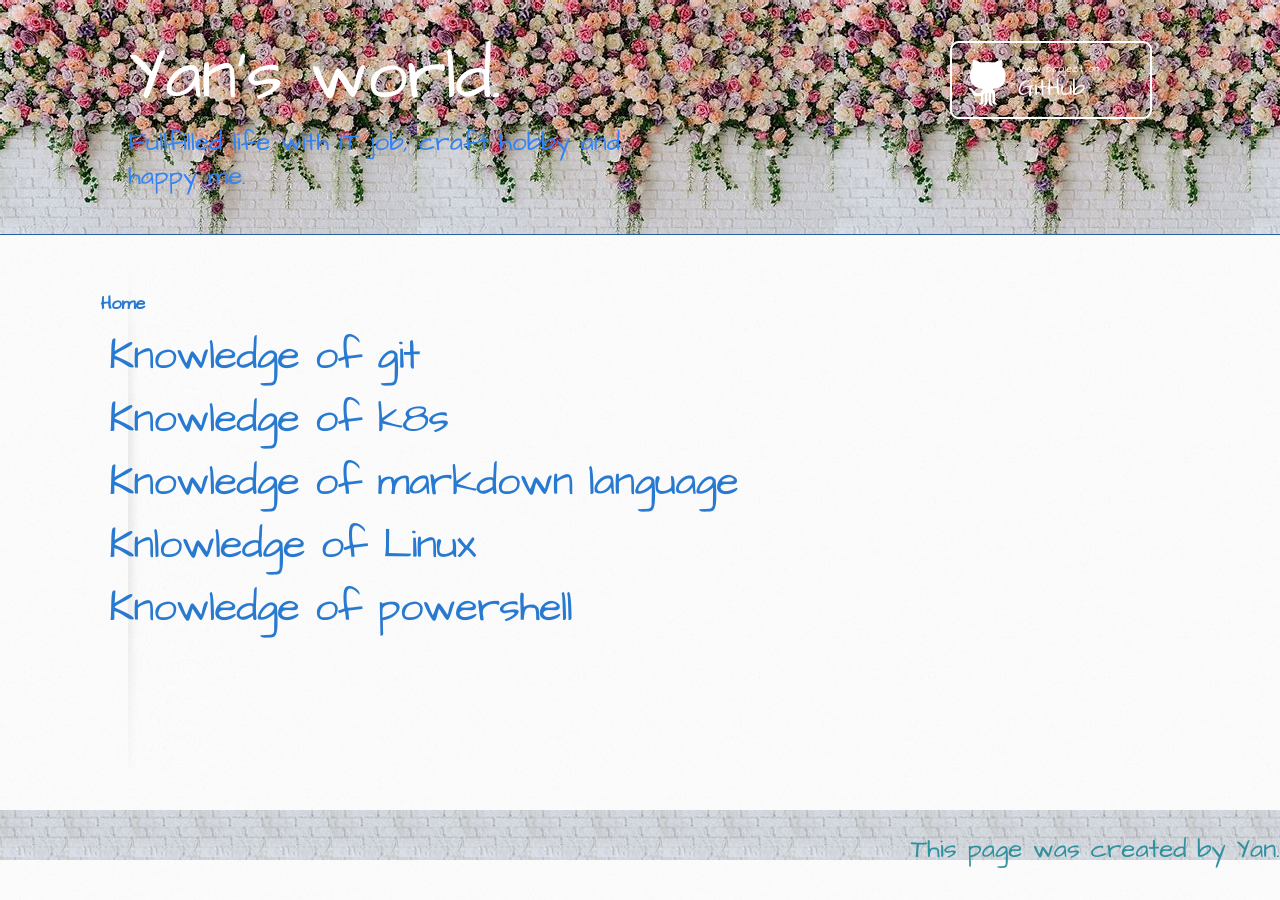
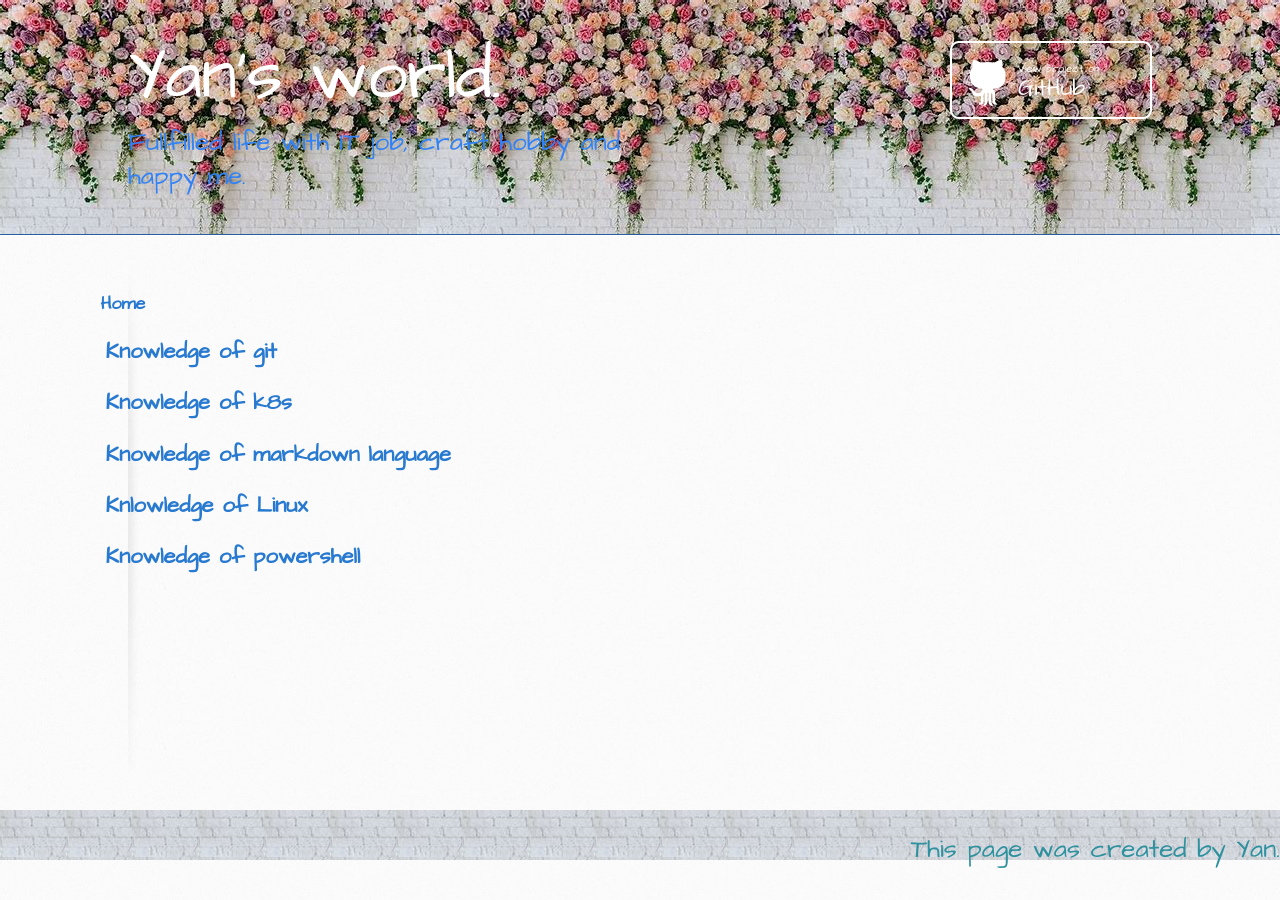
Before and after one commit to itcraftme/itcraftme, a Jekyll site: the page built from docs/it/index.md, in a window 1280 px wide. Built offline with Jekyll 4.4.1, drawn with Linux system fonts in a browser that asks for light colours; our own code applies the rules of GitHub Pages for plain Markdown files.

```diff
--- a/docs/it/index.md
+++ b/docs/it/index.md
@@ -2,8 +2,8 @@
 layout: default
 ---
 ###  [Home](../../index.md)
-# [Knowledge of git](./git.md)
-# [Knowledge of k8s](./k8s_knowledge.md)
-# [Knowledge of markdown language](./markdown_knowledge.md)
-# [Knlowledge of Linux](./linux.md)
-# [Knowledge of powershell](./powershell.md)
+## [Knowledge of git](./git.md)
+## [Knowledge of k8s](./k8s_knowledge.md)
+## [Knowledge of markdown language](./markdown_knowledge.md)
+## [Knlowledge of Linux](./linux.md)
+## [Knowledge of powershell](./powershell.md)
```
